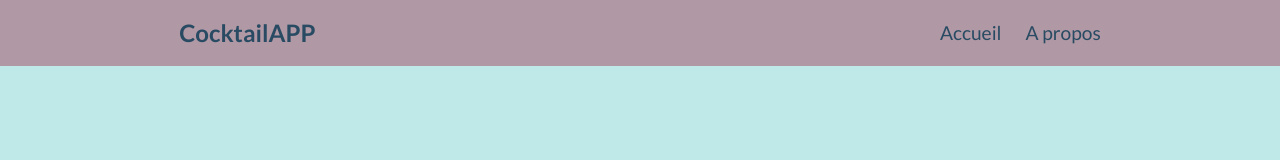
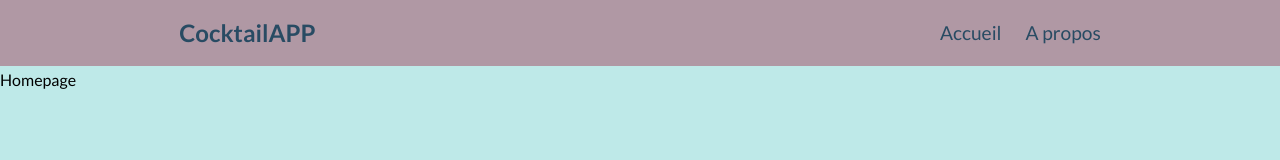
Before and after one commit to jeremyv59/cocktailapp-react, a React (Create React App) app: page / in a window 1280 px wide. Shown: the top 160 px of the page. Built offline with nearby package versions, Linux system fonts and the light colour scheme.

Commit message:
implement react router in app

```diff
--- a/src/App.js
+++ b/src/App.js
@@ -1,12 +1,21 @@
 import React from "react";
+import { BrowserRouter, Route, Routes } from "react-router-dom";
 import Header from "./components/header/Header";
 import { AppContext } from "./context/AppContext";
+import About from "./pages/About";
+import Homepage from "./pages/Homepage";
 
 function App() {
   return (
     <React.Fragment>
       <AppContext.Provider value={null}>
-        <Header></Header>
+        <BrowserRouter>
+          <Header></Header>
+          <Routes>
+            <Route path="/" element={<Homepage></Homepage>}></Route>
+            <Route path="/about" element={<About></About>}></Route>
+          </Routes>
+        </BrowserRouter>
       </AppContext.Provider>
     </React.Fragment>
   );
```
